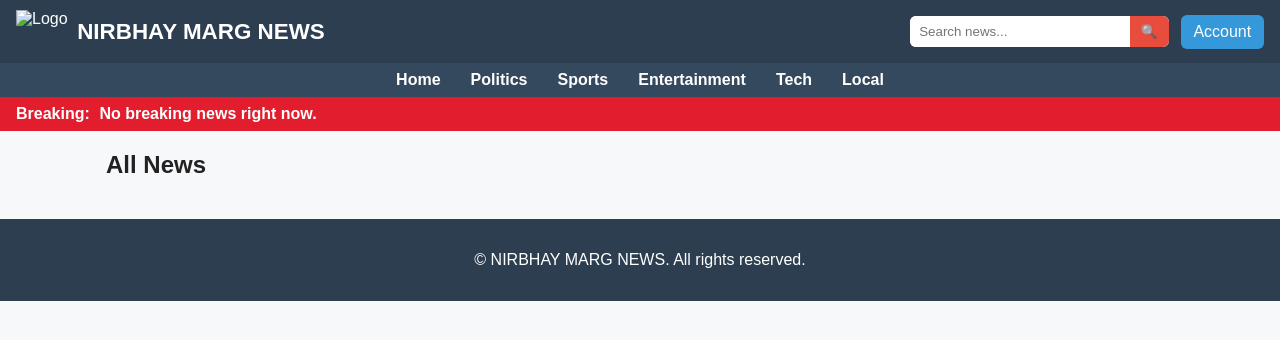
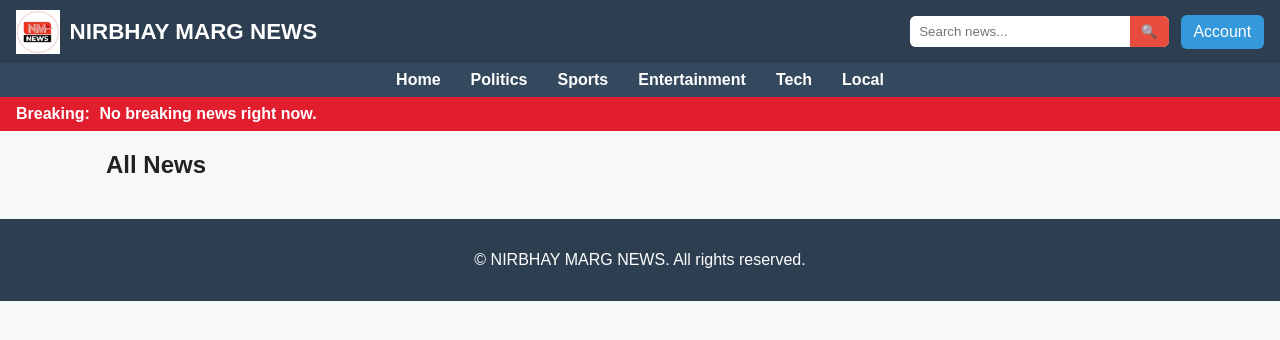
Before and after one commit to shahidmansuri727/news-website, a plain HTML site: page index.html in a window 1280 px wide. Drawn offline with Linux system fonts and the light colour scheme; no server answers.

Commit message:
Update index.html

```diff
--- a/index.html
+++ b/index.html
@@ -10,7 +10,8 @@
   <!-- Top header: logo + name + search + account -->
   <header class="main-header">
     <div class="logo">
-      <img src="images/logo.png" alt="Logo"/>
+      <img src="logo.png" alt="Logo"
+      class="logo"/>
       <h1>NIRBHAY MARG NEWS</h1>
     </div>
 
```
